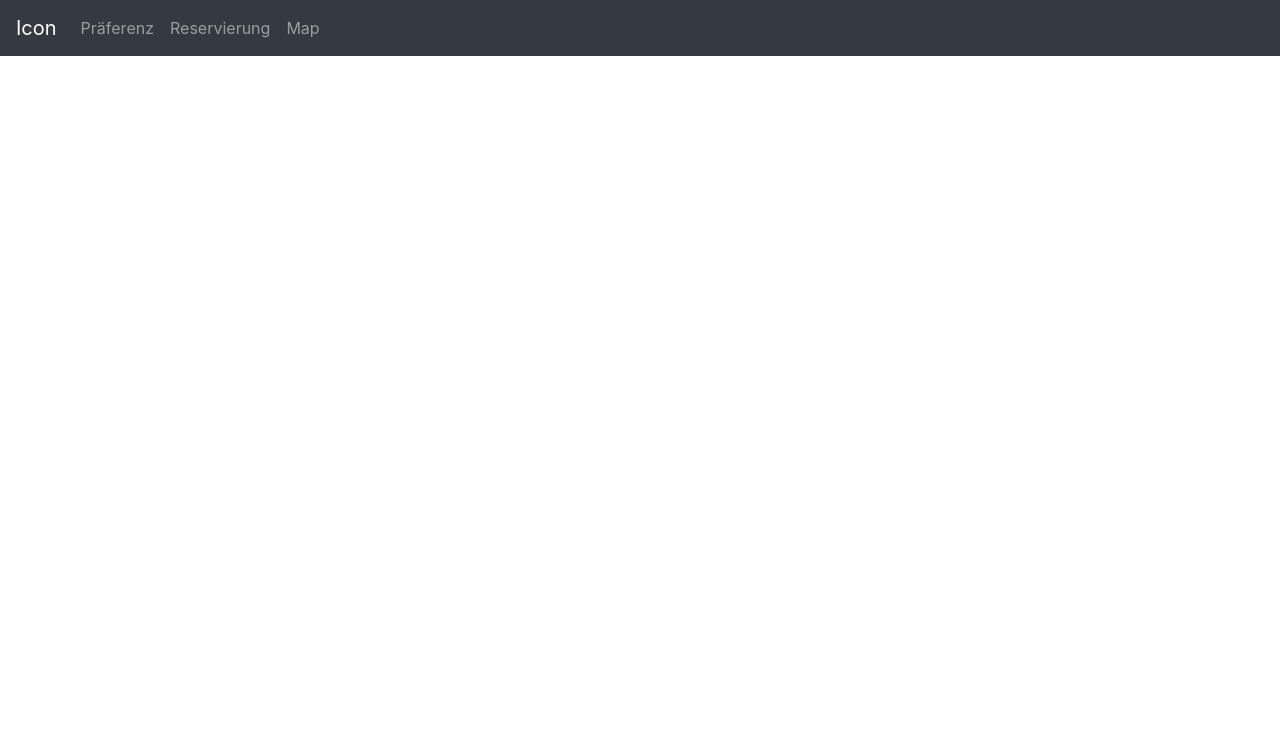
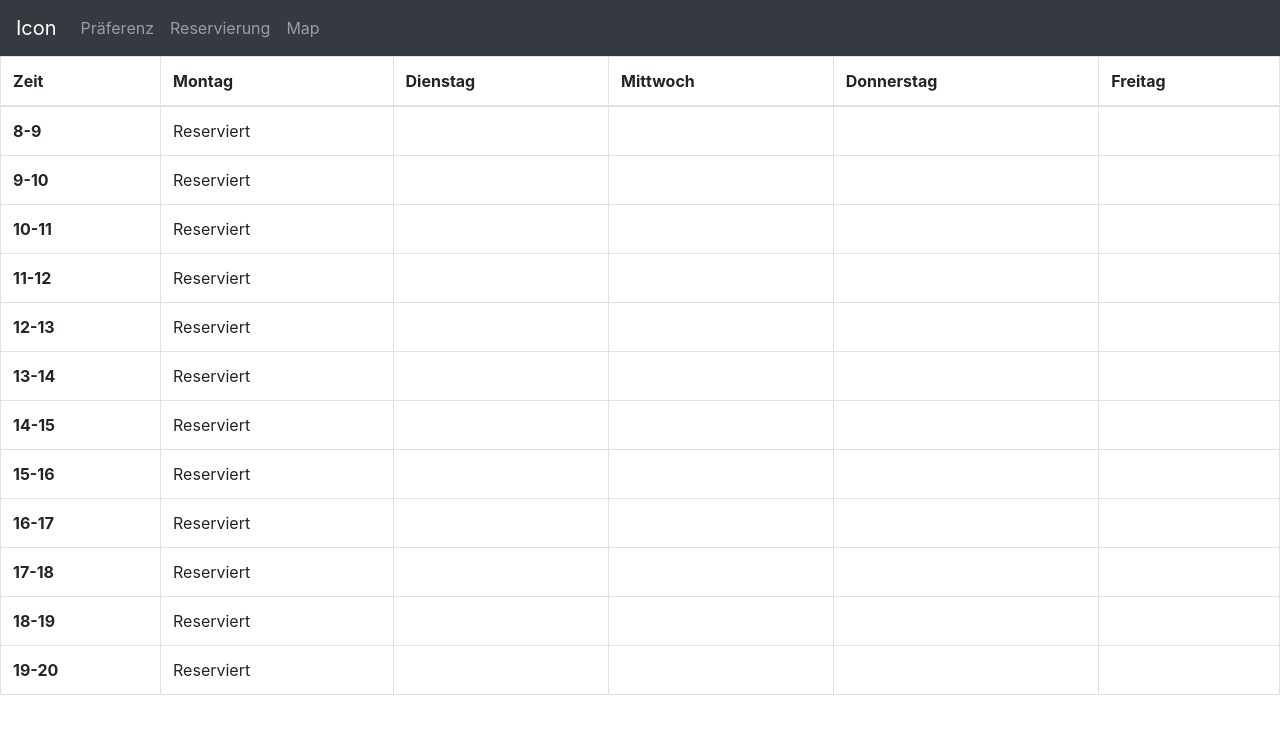
Before and after one commit to DevMert/BoDriveNPark, a React (Create React App) app: page /reservierung in a window 1280 px wide. Shown: the top 734 px of the page. Built offline with nearby package versions, Linux system fonts and the light colour scheme.

Commit message:
Funktionssuche für Reservierungsmarkierung

```diff
--- a/src/components/App.js
+++ b/src/components/App.js
@@ -2,6 +2,7 @@ import React from "react";
 import "../App.css";
 import Header from "./Navigation/NavBar";
 import Karte from "./Karte/Karte";
+import Reservierung from "./Praeferenzen/Reservierung"
 import { BrowserRouter as Router, Route } from "react-router-dom";
 import Main from "./Praeferenzen/Main";
 
@@ -12,6 +13,7 @@ function App() {
         <Header />
         <Route exact path="/" component={Main} />
         <Route path="/praeferenzplanung" component={Main} />
+        <Route path="/reservierung" component={Reservierung}/>
         <Route path="/map" component={Karte} />
         <div />
       </div>
--- a/src/components/Praeferenzen/Reservierung.jsx
+++ b/src/components/Praeferenzen/Reservierung.jsx
@@ -1,5 +1,10 @@
 import React, { Component } from 'react';
 import Stundenplan from './Stundenplan'
+import ReservierungsZelle from './Reservierungszelle'
+
+function ReservierteZeit(props){
+
+}
 
 function TabellenZeile(props) {
     return (
@@ -7,6 +12,11 @@ function TabellenZeile(props) {
         <th scope="row">
           {props.stunde}-{props.stunde + 1}
         </th>
+        <ReservierungsZelle></ReservierungsZelle>
+        <td></td>
+        <td></td>
+        <td></td>
+        <td></td>
       </tr>
     )
 }
@@ -25,7 +35,7 @@ function Tabelle(props) {
           </tr>
         </thead>
         <tbody>
-            <TabellenZeile stunde={8}/>
+            <TabellenZeile stunde={8}></TabellenZeile>
             <TabellenZeile stunde={9}/>
             <TabellenZeile stunde={10}/>
             <TabellenZeile stunde={11}/>
@@ -37,12 +47,8 @@ function Tabelle(props) {
             <TabellenZeile stunde={17}/>
             <TabellenZeile stunde={18}/>
             <TabellenZeile stunde={19}/>
+
         </tbody>
-        <tr><td>sdfsdfs</td><td>sdsgsgsg</td></tr>
-        <tr></tr>
-        <tr></tr>
-        <tr></tr>
-        <tr></tr>
     </table>
   );
 }
--- /dev/null
+++ b/src/components/Praeferenzen/Reservierungszelle.jsx
@@ -0,0 +1,22 @@
+import React, { Component } from "react";
+import PraeferenzContainer from "./PraeferenzContainer";
+
+class ReservierungsZelle extends Component {
+  constructor(props) {
+    super(props);
+
+    this.state = {
+      isToggled: false
+    };
+  }
+
+  render() {
+    return (
+      <td>
+        <div>Reserviert</div>
+      </td>
+    );
+  }
+}
+
+export default ReservierungsZelle;
```
